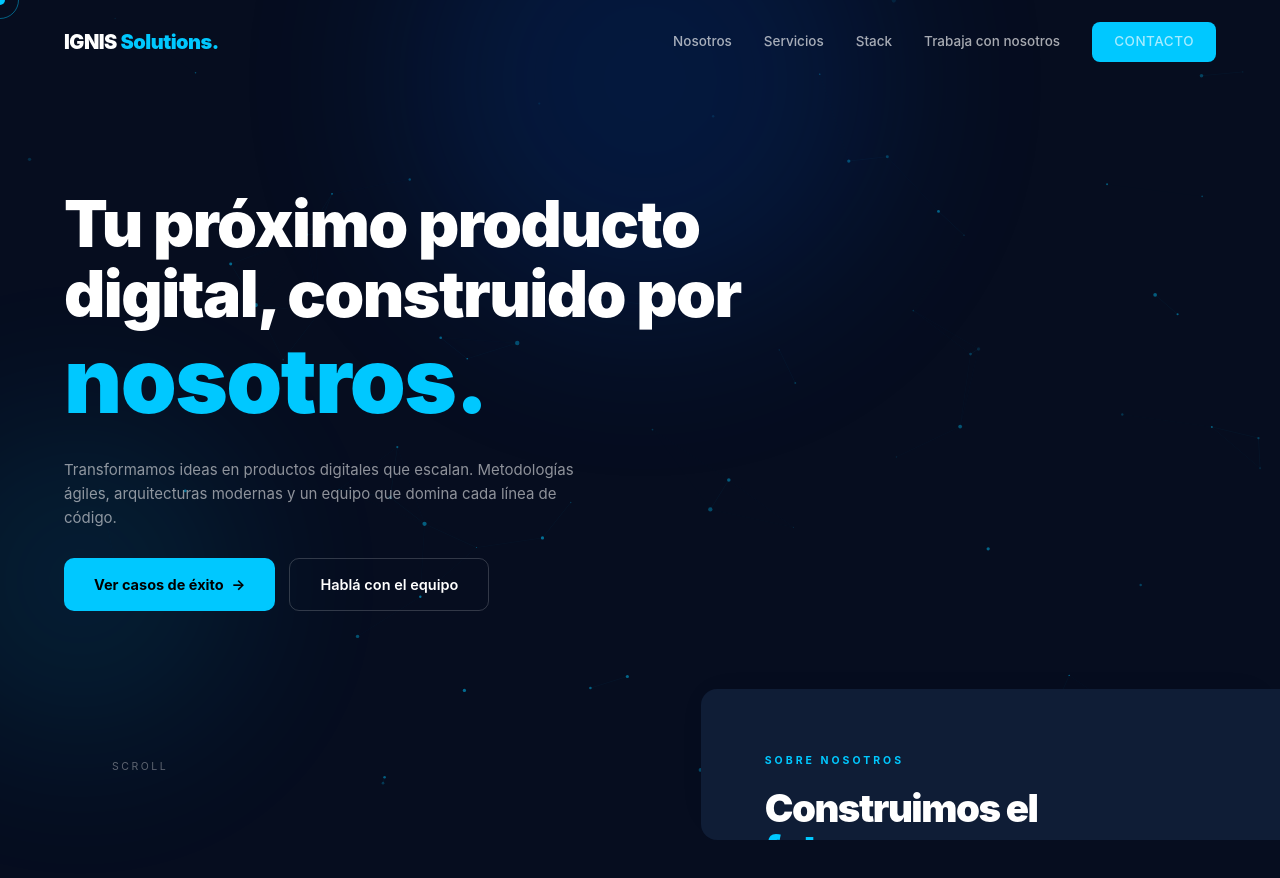
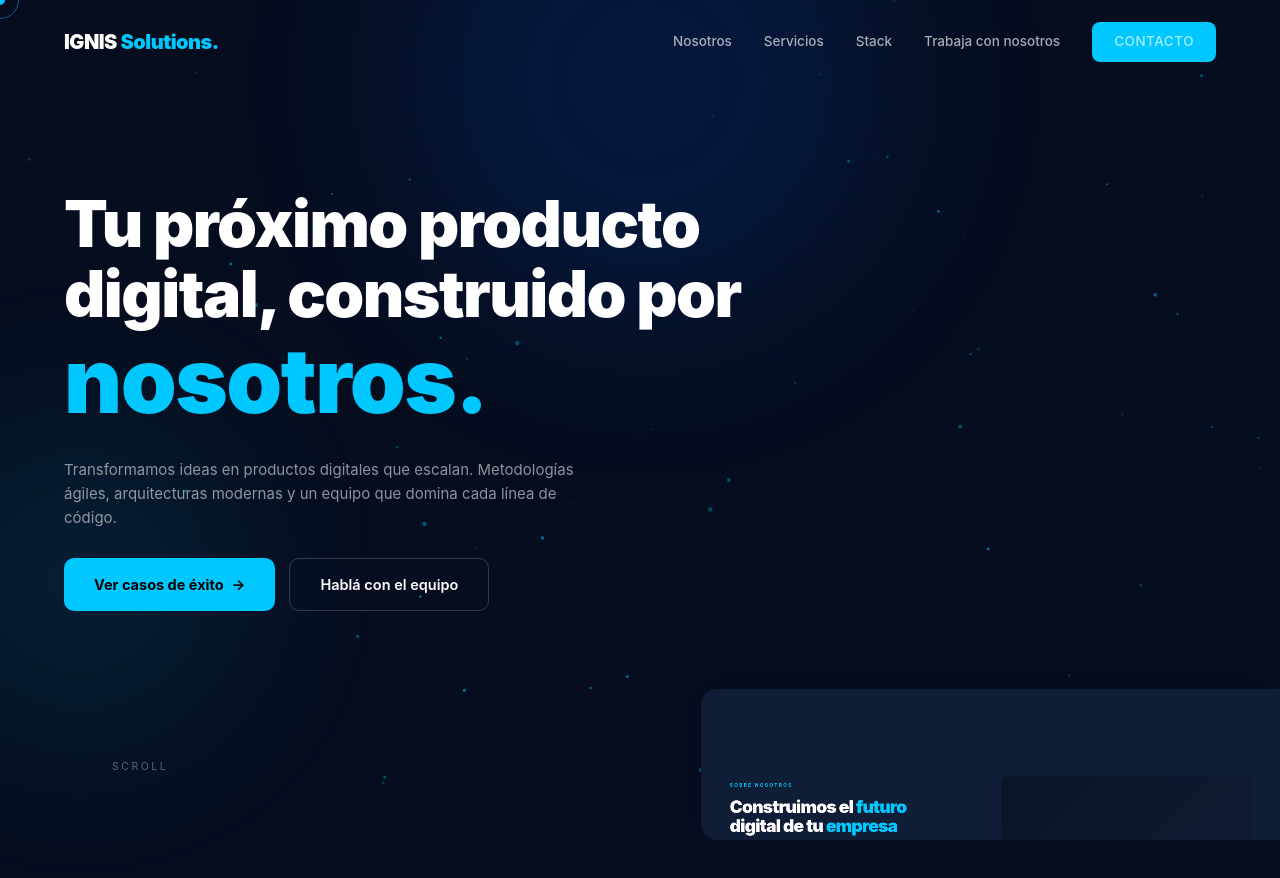
Before and after one commit to florrazzeto8/IgnisSolutionsWeb, a React (Vite) app in the folder frontend/: page / in a window 1280 px wide. Shown: the top 878 px of the page. Built offline with nearby package versions, Linux system fonts and the light colour scheme.

Commit message:
Componente about

```diff
--- a/frontend/src/components/About.tsx
+++ b/frontend/src/components/About.tsx
@@ -7,6 +7,7 @@ export const About = () => {
   const aboutZoneRef = useRef<HTMLDivElement | null>(null);
   const aboutCardRef = useRef<HTMLDivElement | null>(null);
   const heroInnerRef = useRef<HTMLDivElement | null>(null);
+  const aboutInnerRef = useRef<HTMLDivElement | null>(null);
 
   useEffect(() => {
     const updateAbout = () => {
@@ -33,6 +34,11 @@ export const About = () => {
           Math.max(0, 1 - p * 3)
         );
       }
+
+      if (aboutInnerRef.current) {
+        const scale = w / 100;
+        aboutInnerRef.current.style.transform = `scale(${scale})`;
+      }
     };
 
     const scrollHandler = () => updateAbout();
@@ -46,7 +52,7 @@ export const About = () => {
     <div className="about-zone" ref={aboutZoneRef} id="about">
       <div className="about-sticky">
         <div className="about-card" ref={aboutCardRef}>
-          <div className="about-inner">
+          <div className="about-inner" ref={aboutInnerRef}>
             <div>
               <div className="about-tag">Sobre Nosotros</div>
               <h2>
--- a/frontend/src/styles/about.css
+++ b/frontend/src/styles/about.css
@@ -30,12 +30,18 @@
 }
 
 .about-inner {
+  position: absolute;
+  top: 0;
+  right: 0;
+  width: 100vw;
+  height: 100vh;
   display: grid;
   grid-template-columns: 1fr 1fr;
   gap: 48px;
   align-items: center;
   padding: 64px;
-  height: 100%;
+  transform-origin: top right;
+  will-change: transform;
 }
 
 .about-tag {
```
